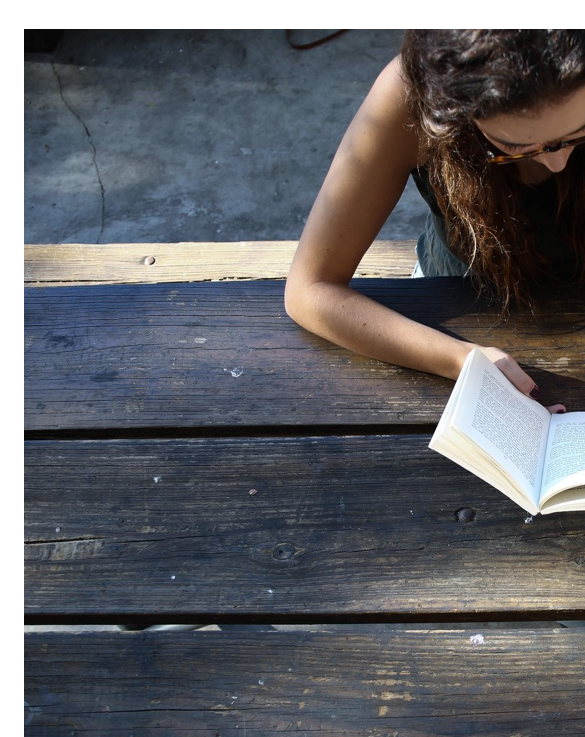
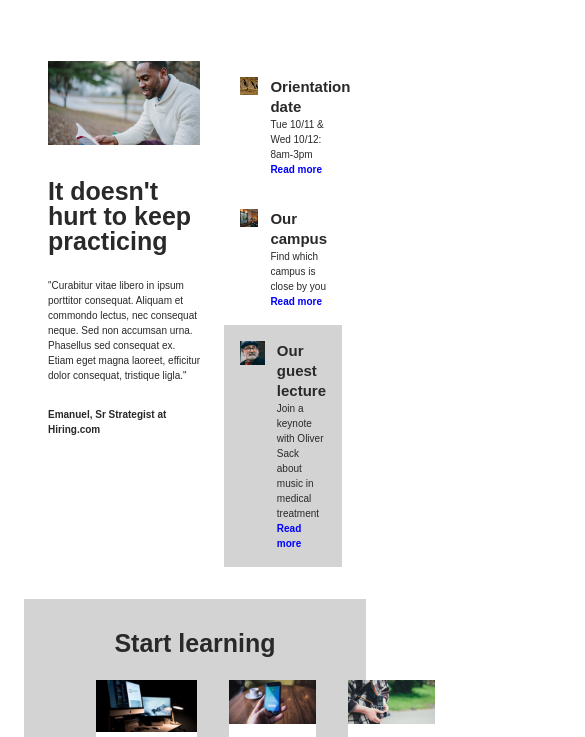
Before and after one commit to IkeCairns/capstone, a plain HTML site: page index.html in a window 390 px wide. Shown: the part 67-804 px from the top of the page, 585 px wide, since content can reach past the window. Drawn offline with Linux system fonts and the light colour scheme.

Commit message:
25/04/2019@5

```diff
--- a/resources/css/style.css
+++ b/resources/css/style.css
@@ -157,9 +157,8 @@ header .mobile {
     display: none;
   }
   .learn .mobile {
-    max-width: 100%;
+    width: 100%;
     background-color: lightgrey;
-    display: flex;
   }
   .learn .mobile .img {
     max-width: 100%;
```
